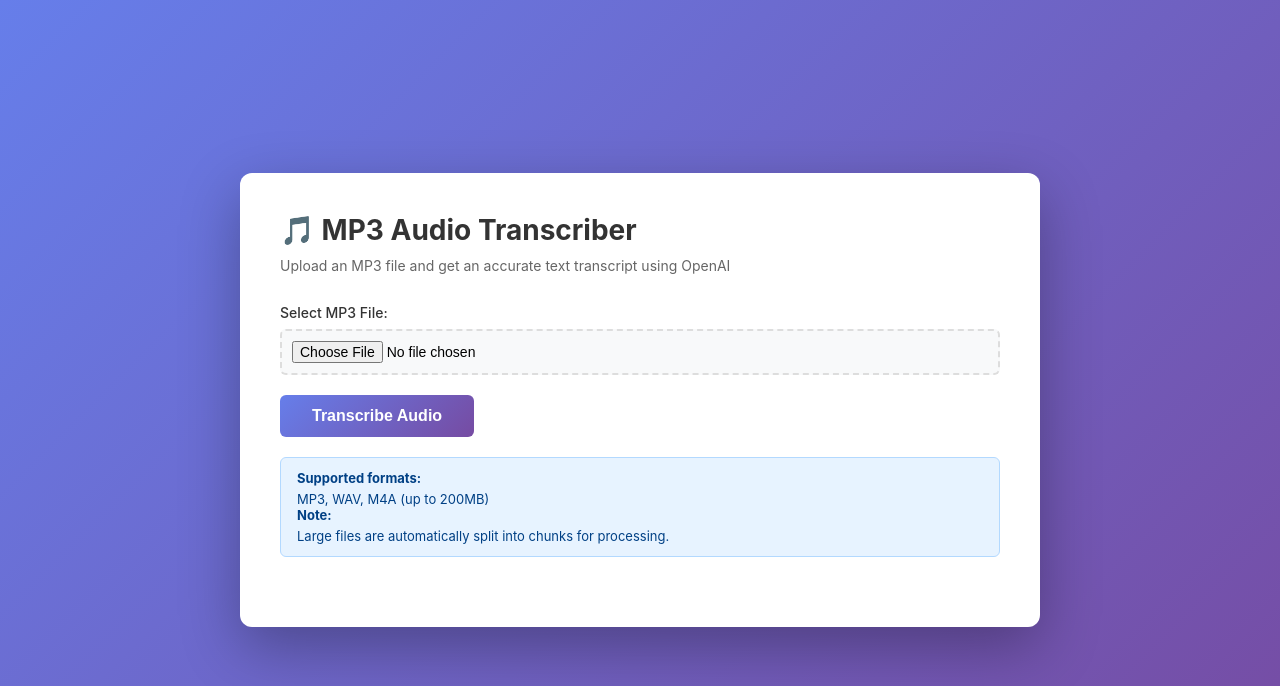
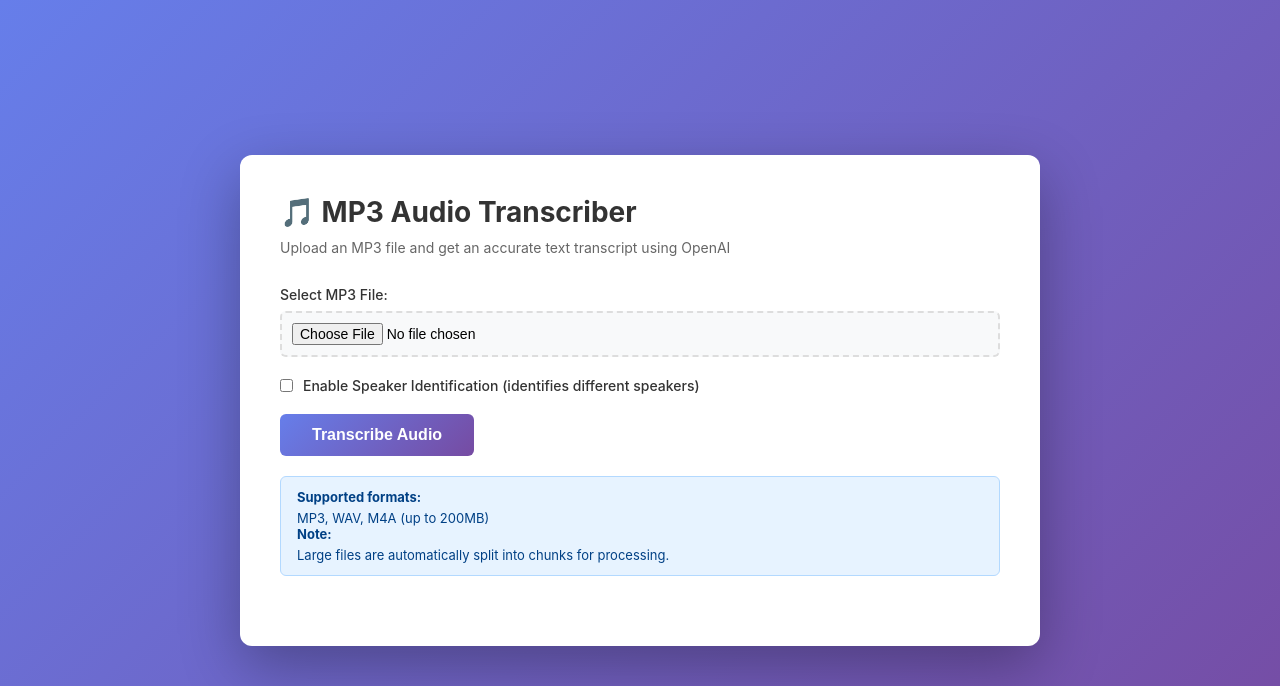
Before and after one commit to hockeystick/audiotranscriber, a Flask app: page / in a window 1280 px wide. Shown: the top 686 px of the page. Run offline with Flask 3, Linux system fonts and the light colour scheme.

Commit message:
Add speaker diarization feature with OpenAI native support
Implemented optional speaker identification using OpenAI's gpt-4o-transcribe-diarize model.

New Features:
- Added checkbox in UI to enable speaker identification
- Automatic speaker labeling in transcripts (Speaker 0, Speaker 1, etc.)
- Formatted output grouping consecutive statements by the same speaker
- Works with both small files and large chunked files

Technical Changes:
- Added format_diarized_transcript() to format speaker segments
- Updated transcribe_audio_file() to accept enable_diarization parameter
- Model switches between gpt-4o-mini-transcribe and gpt-4o-transcribe-diarize
- Diarization uses response_format="diarized_json" and chunking_strategy="auto"
- Upgraded OpenAI SDK to 1.12.0 for better model support

Documentation:
- Added speaker diarization section to README
- Included usage examples and best practices
- Updated feature list with diarization capability

The feature integrates seamlessly with existing chunking logic for large files.

```diff
--- a/app.py
+++ b/app.py
@@ -88,30 +88,81 @@ def split_audio_file(file_path, chunk_length_ms=CHUNK_LENGTH_MS):
     return chunk_files
 
 
-def transcribe_audio_file(file_path, filename):
+def format_diarized_transcript(segments):
+    """
+    Format diarized transcript segments into a readable format.
+
+    Args:
+        segments: List of segment objects with speaker, text, start, end
+
+    Returns:
+        Formatted transcript string with speaker labels
+    """
+    formatted_lines = []
+    current_speaker = None
+
+    for segment in segments:
+        speaker = segment.get('speaker', 'Unknown')
+        text = segment.get('text', '').strip()
+
+        if not text:
+            continue
+
+        # Group consecutive segments from the same speaker
+        if speaker != current_speaker:
+            formatted_lines.append(f"\n{speaker}: {text}")
+            current_speaker = speaker
+        else:
+            # Continue the current speaker's text
+            formatted_lines.append(f" {text}")
+
+    return "".join(formatted_lines).strip()
+
+
+def transcribe_audio_file(file_path, filename, enable_diarization=False):
     """
     Transcribe an audio file, automatically handling large files by chunking.
 
     Args:
         file_path: Path to the audio file
         filename: Original filename (for logging)
+        enable_diarization: If True, use speaker diarization
 
     Returns:
         The complete transcript as a string
     """
     file_size = os.path.getsize(file_path)
     print(f"File size: {file_size / (1024*1024):.2f}MB")
+    print(f"Diarization: {'enabled' if enable_diarization else 'disabled'}")
+
+    # Choose model based on diarization setting
+    model = "gpt-4o-transcribe-diarize" if enable_diarization else "gpt-4o-mini-transcribe"
 
     # If file is small enough, transcribe directly
     if file_size <= OPENAI_MAX_SIZE:
         print("File is within size limit, transcribing directly...")
         with open(file_path, 'rb') as audio_file:
-            response = client.audio.transcriptions.create(
-                model="gpt-4o-mini-transcribe",
-                file=audio_file,
-                response_format="text"
-            )
-        return response
+            if enable_diarization:
+                # Diarization requires specific parameters
+                response = client.audio.transcriptions.create(
+                    model=model,
+                    file=audio_file,
+                    response_format="diarized_json",
+                    chunking_strategy="auto"
+                )
+                # Format the diarized response
+                if hasattr(response, 'segments'):
+                    return format_diarized_transcript(response.segments)
+                else:
+                    # Fallback if segments not available
+                    return response.text if hasattr(response, 'text') else str(response)
+            else:
+                response = client.audio.transcriptions.create(
+                    model=model,
+                    file=audio_file,
+                    response_format="text"
+                )
+                return response
 
     # File is too large, need to split into chunks
     print("File exceeds size limit, splitting into chunks...")
@@ -127,15 +178,28 @@ def transcribe_audio_file(file_path, filename):
             print(f"Transcribing chunk {i+1}/{len(chunk_files)}...")
 
             with open(chunk_file, 'rb') as audio_file:
-                response = client.audio.transcriptions.create(
-                    model="gpt-4o-mini-transcribe",
-                    file=audio_file,
-                    response_format="text"
-                )
-                transcripts.append(response)
+                if enable_diarization:
+                    response = client.audio.transcriptions.create(
+                        model=model,
+                        file=audio_file,
+                        response_format="diarized_json",
+                        chunking_strategy="auto"
+                    )
+                    # Format the diarized response
+                    if hasattr(response, 'segments'):
+                        transcripts.append(format_diarized_transcript(response.segments))
+                    else:
+                        transcripts.append(response.text if hasattr(response, 'text') else str(response))
+                else:
+                    response = client.audio.transcriptions.create(
+                        model=model,
+                        file=audio_file,
+                        response_format="text"
+                    )
+                    transcripts.append(response)
 
         # Combine all transcripts
-        complete_transcript = " ".join(transcripts)
+        complete_transcript = "\n\n".join(transcripts)
         print("All chunks transcribed successfully")
 
         return complete_transcript
@@ -185,6 +249,9 @@ def index():
             # We need to save it because OpenAI API expects a file-like object with a name
             filename = secure_filename(file.filename)
 
+            # Check if diarization is enabled
+            enable_diarization = request.form.get('enable_diarization') == 'on'
+
             # Create a temporary file to store the upload
             with tempfile.NamedTemporaryFile(delete=False, suffix='.mp3') as temp_file:
                 file.save(temp_file.name)
@@ -193,7 +260,7 @@ def index():
             try:
                 # Transcribe the audio file (handles both small and large files)
                 print(f"Transcribing file: {filename}")
-                transcript = transcribe_audio_file(temp_file_path, filename)
+                transcript = transcribe_audio_file(temp_file_path, filename, enable_diarization)
                 print("Transcription successful")
 
                 flash('Transcription completed successfully!', 'success')
--- a/templates/index.html
+++ b/templates/index.html
@@ -214,6 +214,19 @@
                         required
                     >
                 </div>
+
+                <div class="form-group">
+                    <label style="display: flex; align-items: center; cursor: pointer;">
+                        <input
+                            type="checkbox"
+                            id="enable_diarization"
+                            name="enable_diarization"
+                            style="margin-right: 10px; width: auto; cursor: pointer;"
+                        >
+                        <span>Enable Speaker Identification (identifies different speakers)</span>
+                    </label>
+                </div>
+
                 <button type="submit">Transcribe Audio</button>
             </form>
 
```
Also changed, not shown: requirements.txt (+2 -5 lines), README.md.
